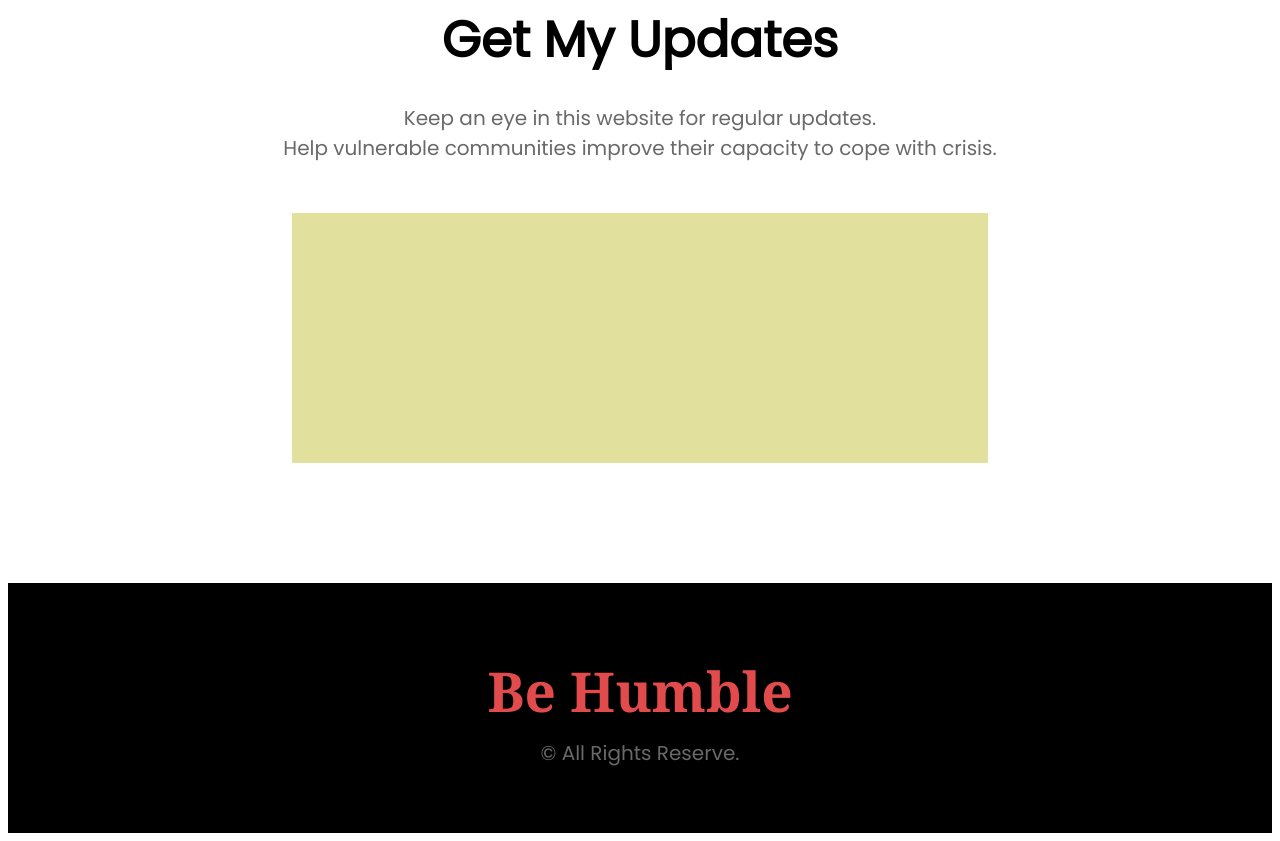
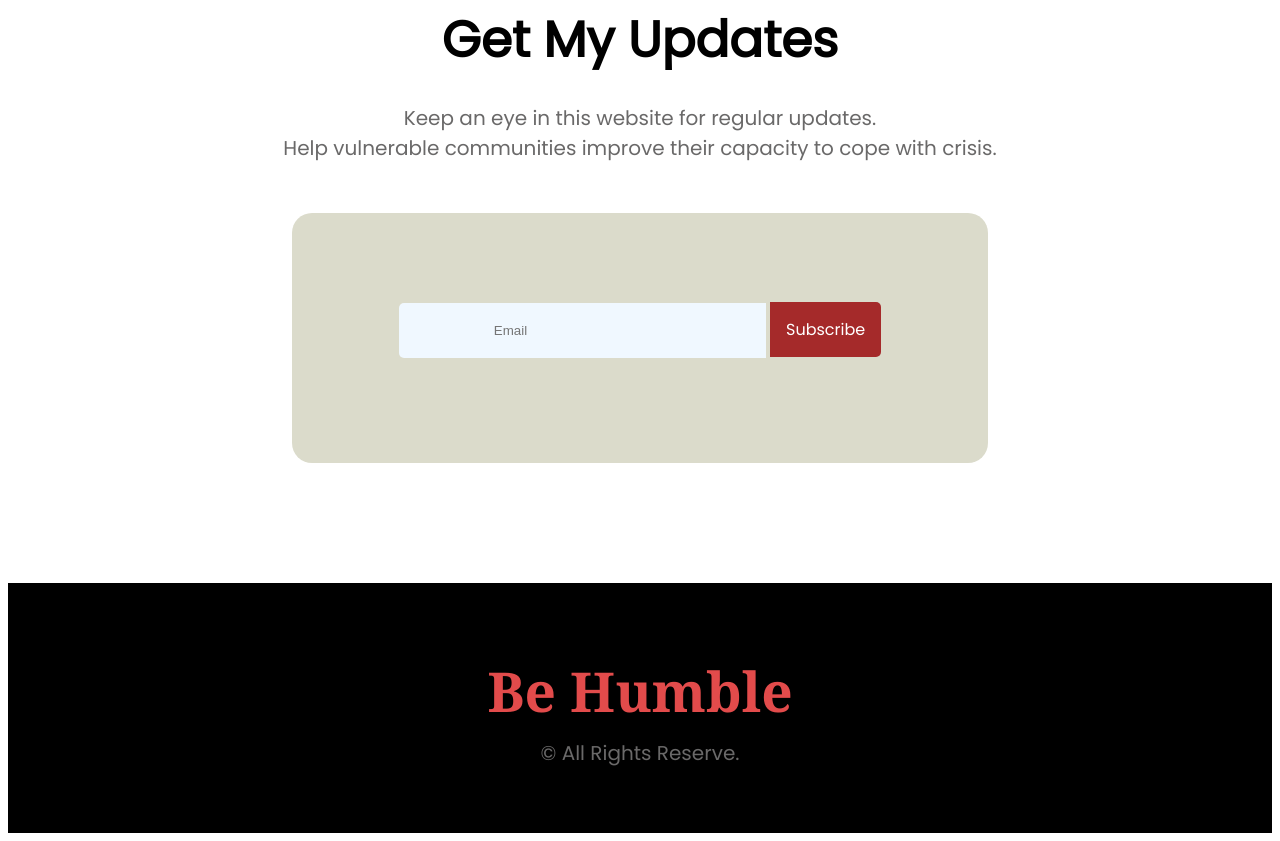
Before and after one commit to wasimulislam/Donate-To-Help, a plain HTML site: page main.html in a window 1280 px wide. Shown: the part 3909-4750 px from the top of the page. Drawn offline with Linux system fonts and the light colour scheme.

Commit message:
final section

```diff
--- a/main.html
+++ b/main.html
@@ -124,8 +124,12 @@
     </div>
     <center>
         <div class="last-section">
+            <div class="email">
+                <input name="email" type="text" class="form-control" placeholder="Email" />
+                <!-- <button class="button2" type="button">Subscribe</button> -->
+                <a href="">Subscribe</a>
 
-
+            </div>
         </div>
     </center>
 
--- a/style.css
+++ b/style.css
@@ -215,10 +215,30 @@ p {
     height: 250px;
     margin-top: 50px;
     margin-bottom: 120px;
-    background-color: rgb(225, 225, 157);
+    background-color: rgb(219, 219, 203);
+    border-radius: 20px;
 
 
 }
+
+.form-control {
+    padding: 20px 95px;
+    border-radius: 5px 0px 0px 5px;
+    border: none;
+    background-color: aliceblue;
+}
+
+/* .button2 {
+    text-decoration: none;
+    background-color: rgb(215, 72, 62);
+    padding: 15px 35px;
+    border-radius: 0px 5px 5px 0px;
+    color: rgb(253, 252, 252);
+    font-size: 20px;
+    font-weight: 600;
+    border: none;
+
+} */
 
 footer {
     width: 100%;
@@ -235,3 +255,16 @@ h5.a {
     font-weight: 700;
 
 }
+
+.email {
+    padding-top: 90px;
+}
+
+.email a {
+    text-decoration: none;
+    color: rgb(255, 255, 255);
+    background-color: brown;
+    border-radius: 0px 5px 5px 0px;
+    padding: 16px;
+    border: none;
+}
```
